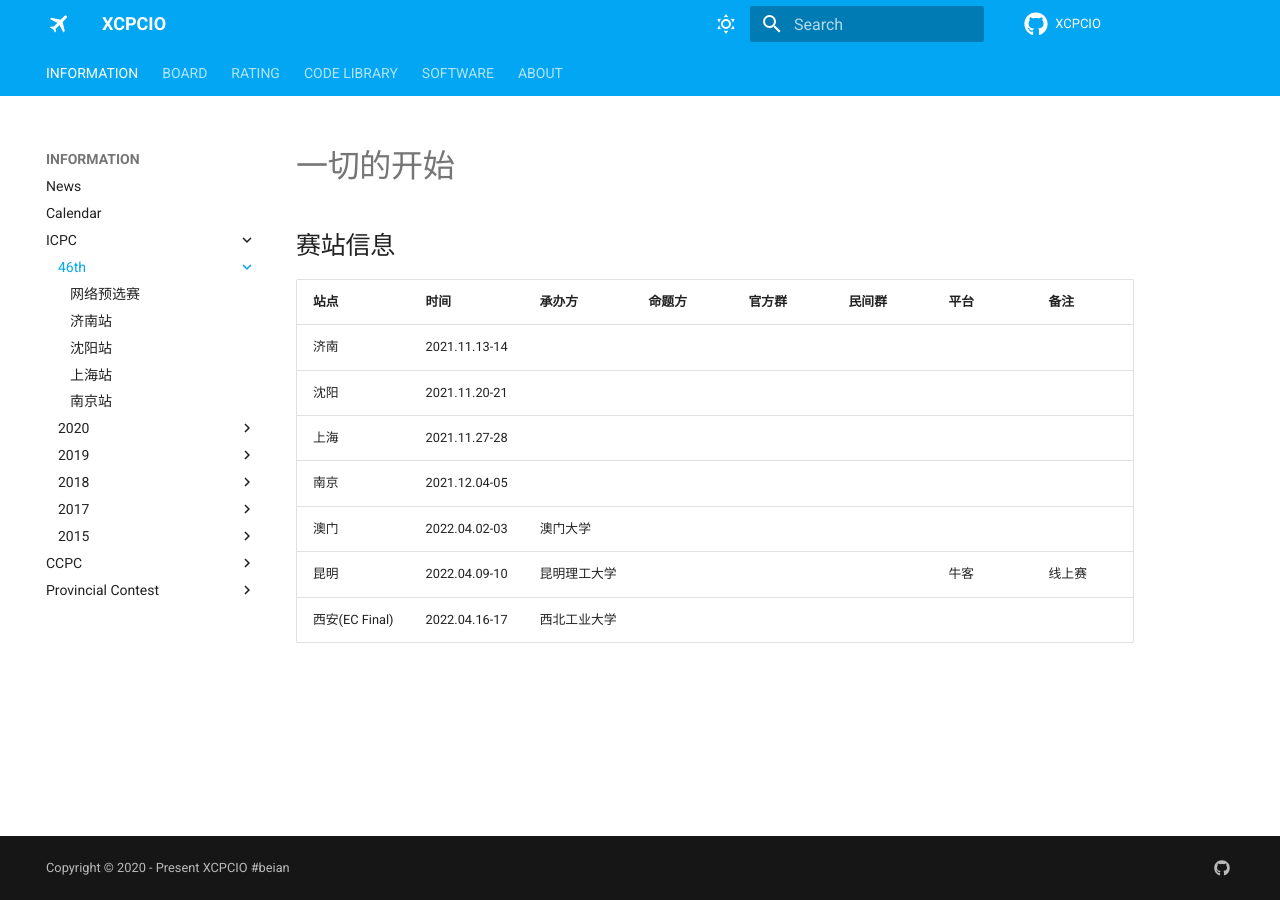
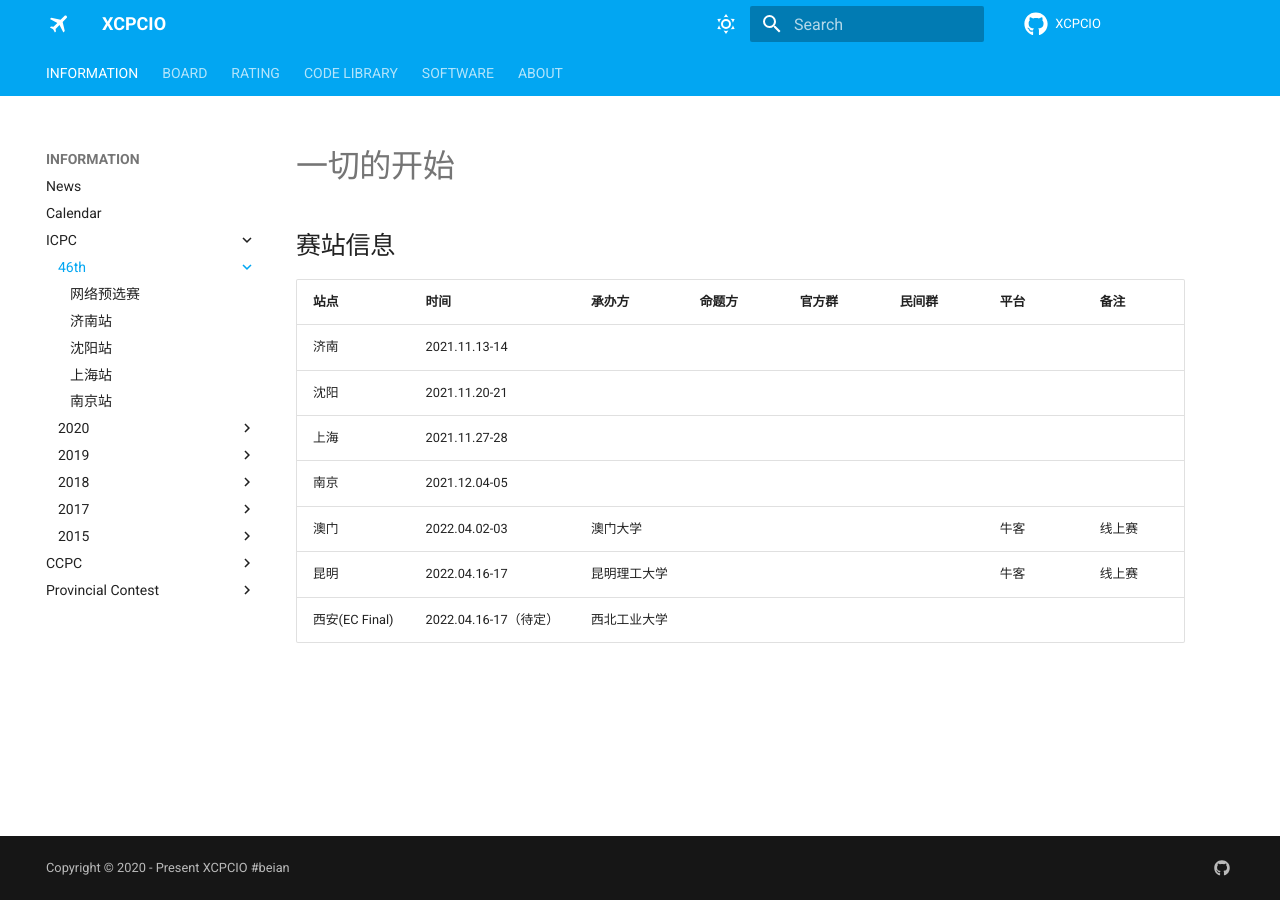
Before and after one commit to xcpcio/docs, an MkDocs documentation site: the page built from docs/info/icpc/46th/index.md, in a window 1280 px wide. Built offline with MkDocs 1.6.1 and Material for MkDocs 9.7.7, drawn with Linux system fonts in a browser that asks for light colours; comment, search, counter and statistics services are not loaded.

Commit message:
feat: update 46th icpc kunming

```diff
--- a/docs/info/icpc/46th/index.md
+++ b/docs/info/icpc/46th/index.md
@@ -2,12 +2,12 @@
 
 ## 赛站信息
 
-| 站点           | 时间          | 承办方       | 命题方 | 官方群 | 民间群 | 平台 | 备注   |
-| :------------- | :------------ | :----------- | :----- | :----- | :----- | :--- | :----- |
-| 济南           | 2021.11.13-14 |              |        |        |        |      |        |
-| 沈阳           | 2021.11.20-21 |              |        |        |        |      |        |
-| 上海           | 2021.11.27-28 |              |        |        |        |      |        |
-| 南京           | 2021.12.04-05 |              |        |        |        |      |        |
-| 澳门           | 2022.04.02-03 | 澳门大学     |        |        |        |      |        |
-| 昆明           | 2022.04.09-10 | 昆明理工大学 |        |        |        | 牛客 | 线上赛 |
-| 西安(EC Final) | 2022.04.16-17 | 西北工业大学 |        |        |        |      |        |
+| 站点           | 时间                  | 承办方       | 命题方 | 官方群 | 民间群 | 平台 | 备注   |
+| :------------- | :-------------------- | :----------- | :----- | :----- | :----- | :--- | :----- |
+| 济南           | 2021.11.13-14         |              |        |        |        |      |        |
+| 沈阳           | 2021.11.20-21         |              |        |        |        |      |        |
+| 上海           | 2021.11.27-28         |              |        |        |        |      |        |
+| 南京           | 2021.12.04-05         |              |        |        |        |      |        |
+| 澳门           | 2022.04.02-03         | 澳门大学     |        |        |        | 牛客 | 线上赛 |
+| 昆明           | 2022.04.16-17         | 昆明理工大学 |        |        |        | 牛客 | 线上赛 |
+| 西安(EC Final) | 2022.04.16-17（待定） | 西北工业大学 |        |        |        |      |        |
```
